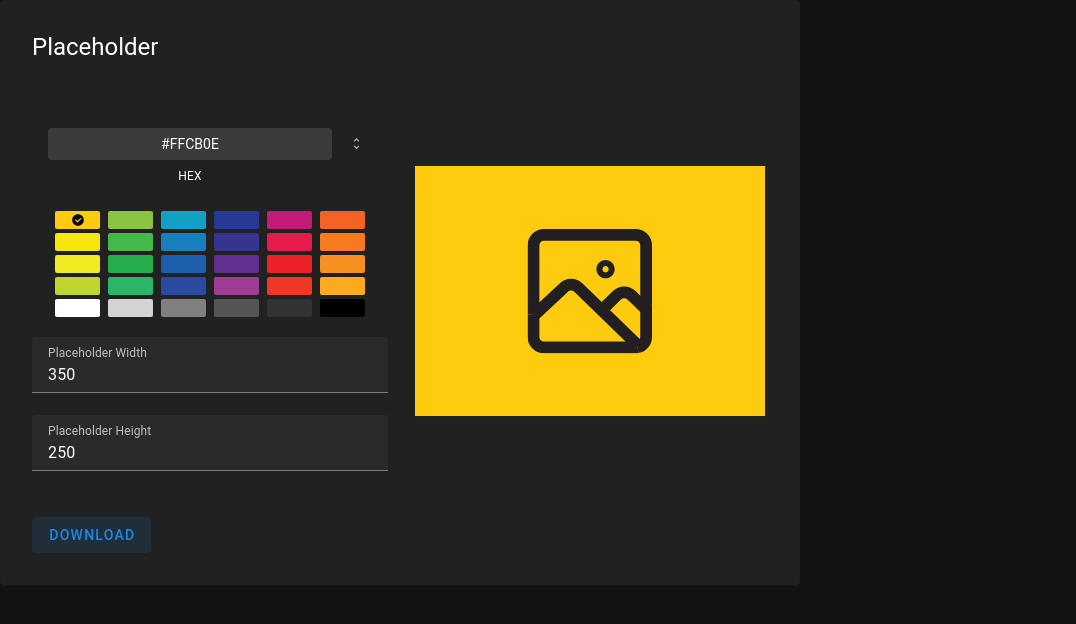
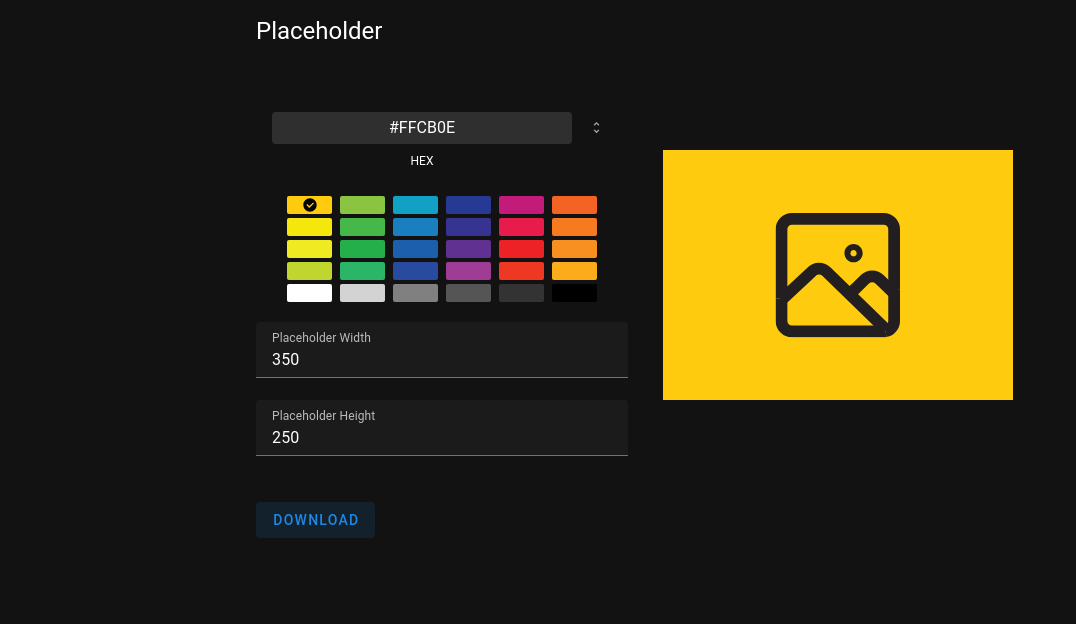
Before and after one commit to larsliin/placeholder, a Vue app: page / in a window 1280 px wide. Shown: the top 624 px of the page, without its empty margins (0-1076 px from the left). Built offline with nearby package versions, Linux system fonts and the light colour scheme.

Commit message:
remove v-card

```diff
--- a/src/components/PlaceholderCanvas.vue
+++ b/src/components/PlaceholderCanvas.vue
@@ -1,7 +1,5 @@
 <template>
-    <v-card
-        :flat="true">
-        <v-card-text>
+
     <v-container>
         <v-row>
             <v-col
@@ -50,8 +48,6 @@
             </v-col>
         </v-row>
     </v-container>
-        </v-card-text>
-    </v-card>
 </template>
 
 <script setup>
```
Also changed, not shown: manifest.json. Lines whose indentation alone changed are shown as unchanged.
